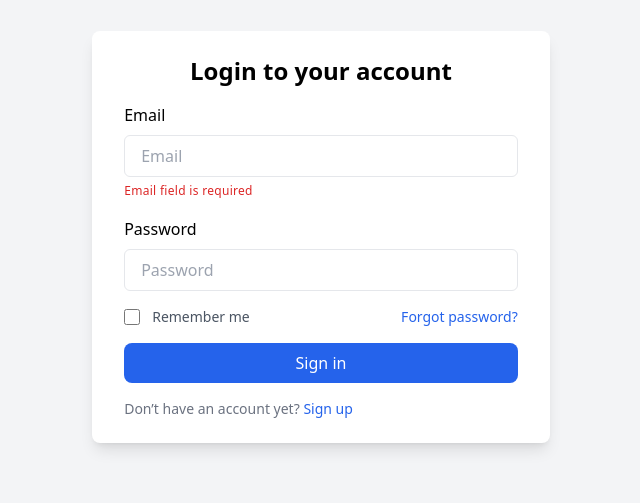
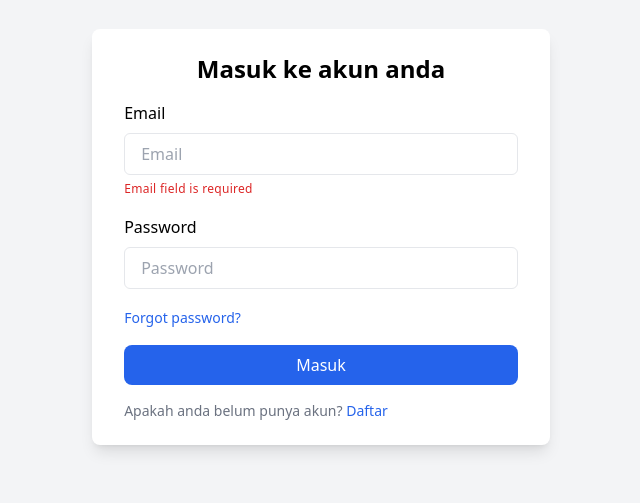
Before and after one commit to Ridho941/searchjob, a React (Create React App) app: page /login in a window 1280 px wide. Shown: the part 171-674 px from the top of the page, without its empty margins (319-959 px from the left). Built offline with nearby package versions, Linux system fonts and the light colour scheme; the HTML template or start-up script is replaced by a standard one.

Commit message:
perbaikan tampilan

```diff
--- a/src/pages/Login.js
+++ b/src/pages/Login.js
@@ -4,7 +4,7 @@ function Login() {
     return (
         <div className='flex items-center justify-center min-h-screen bg-gray-100 rounded-lg'>
             <div class="px-8 py-6 mt-4 rounded-lg text-left bg-white shadow-lg">
-                <h3 class="text-2xl font-bold text-center">Login to your account</h3>
+                <h3 class="text-2xl font-bold text-center">Masuk ke akun anda</h3>
                 <form action="">
                     <div class="mt-4">
                         <div>
@@ -22,21 +22,12 @@ function Login() {
 
                         </div>
                     </div>
-                    <div class="flex items-center justify-between mt-4">
-                      <div class="flex items-start">
-                          <div class="flex items-center h-5">
-                            <input id="remember" aria-describedby="remember" type="checkbox" class="w-4 h-4 border border-gray-300 rounded bg-gray-50 focus:ring-3 focus:ring-primary-300 dark:bg-gray-700 dark:border-gray-600 dark:focus:ring-primary-600 dark:ring-offset-gray-800" required=""/>
-                          </div>
-                          <div class="ml-3 text-sm">
-                            <label for="remember" class="text-gray-600 dark:text-gray-400">Remember me</label>
-                          </div>
-                      </div>
+                    <div class="items-end mt-4">
                       <a href="#" class="text-sm text-blue-600 hover:underline">Forgot password?</a>
-
                   </div>
-                  <button type="submit" class=" w-full px-6 py-2 mt-4 text-white bg-blue-600 rounded-lg hover:bg-blue-900">Sign in</button>
+                  <button type="submit" class=" w-full px-6 py-2 mt-4 text-white bg-blue-600 rounded-lg hover:bg-blue-900">Masuk</button>
                     <p class="text-sm font-light text-gray-500 dark:text-gray-400 mt-4">
-                      Don’t have an account yet? <a href="#" class="font-medium text-primary-600 text-blue-600 hover:underline dark:text-primary-500">Sign up</a>
+                      Apakah anda belum punya akun? <a href="#" class="font-medium text-primary-600 text-blue-600 hover:underline dark:text-primary-500">Daftar</a>
                   </p>
 
                 </form>
--- a/src/pages/Register.js
+++ b/src/pages/Register.js
@@ -7,8 +7,8 @@ function Register() {
         <h3 class="text-2xl font-bold text-center">Buat Akun</h3>
         <form action="">
         <div className='mt-4'>
-            <label className="block" for="Name">No Telpon</label>
-            <input type="text" placeholder="No telpon"
+            <label className="block" for="Name">No Telepon</label>
+            <input type="text" placeholder="No telepon"
               className="w-full px-4 py-2 mt-2 border rounded-md focus:outline-none focus:ring-1 focus:ring-blue-600" />
           </div>
           <div className='mt-4'>
@@ -23,7 +23,7 @@ function Register() {
               class="w-full px-4 py-2 mt-2 border rounded-md focus:outline-none focus:ring-1 focus:ring-blue-600" />
           </div>
           <div class="mt-4">
-            <label class="block">Confirm Password</label>
+            <label class="block">Konfirmasi Password</label>
             <input type="password" placeholder="Password"
               class="w-full px-4 py-2 mt-2 border rounded-md focus:outline-none focus:ring-1 focus:ring-blue-600" />
           </div>
@@ -45,10 +45,9 @@ function Register() {
           </div>
 
           </div>
-          <button class="w-full px-6 py-2 mt-4 text-white bg-blue-600 rounded-lg hover:bg-blue-900">Create
-              Account</button>
+          <button class="w-full px-6 py-2 mt-4 text-white bg-blue-600 rounded-lg hover:bg-blue-900">Buat Akun</button>
               <p class="text-sm mt-4 font-light text-gray-500 dark:text-gray-400">
-                      Already have an account? <a href="#" class="font-medium text-primary-600 hover:underline text-blue-600 dark:text-primary-500">Login here</a>
+                      Telah mempunyai akun? <a href="#" class="font-medium text-primary-600 hover:underline text-blue-600 dark:text-primary-500">Masuk disini</a>
                   </p>
         </form>
       </div>
--- a/src/pages/Verif.js
+++ b/src/pages/Verif.js
@@ -7,8 +7,8 @@ function Verif() {
                 <div className="w-full bg-white rounded-lg shadow dark:border md:mt-0 sm:max-w-md xl:p-0 dark:bg-gray-800 dark:border-gray-700">
                     <div className="p-6 space-y-4 md:space-y-6 sm:p-8">
                         <h1 className="text-xl text-center font-bold leading-tight tracking-tight text-gray-900 md:text-2xl dark:text-white">
-                            Whatsapp Verification
-                            <p className='text-lg font-light'>Confirm Your Code</p>
+                            Verifikasi Whatsapp
+                            <p className='text-lg font-light'>Konfirmasi Password</p>
                         </h1>
                         <form className="space-y-4 md:space-y-6" action="#">
                             <div>
```
Lines whose indentation alone changed are shown as unchanged.
